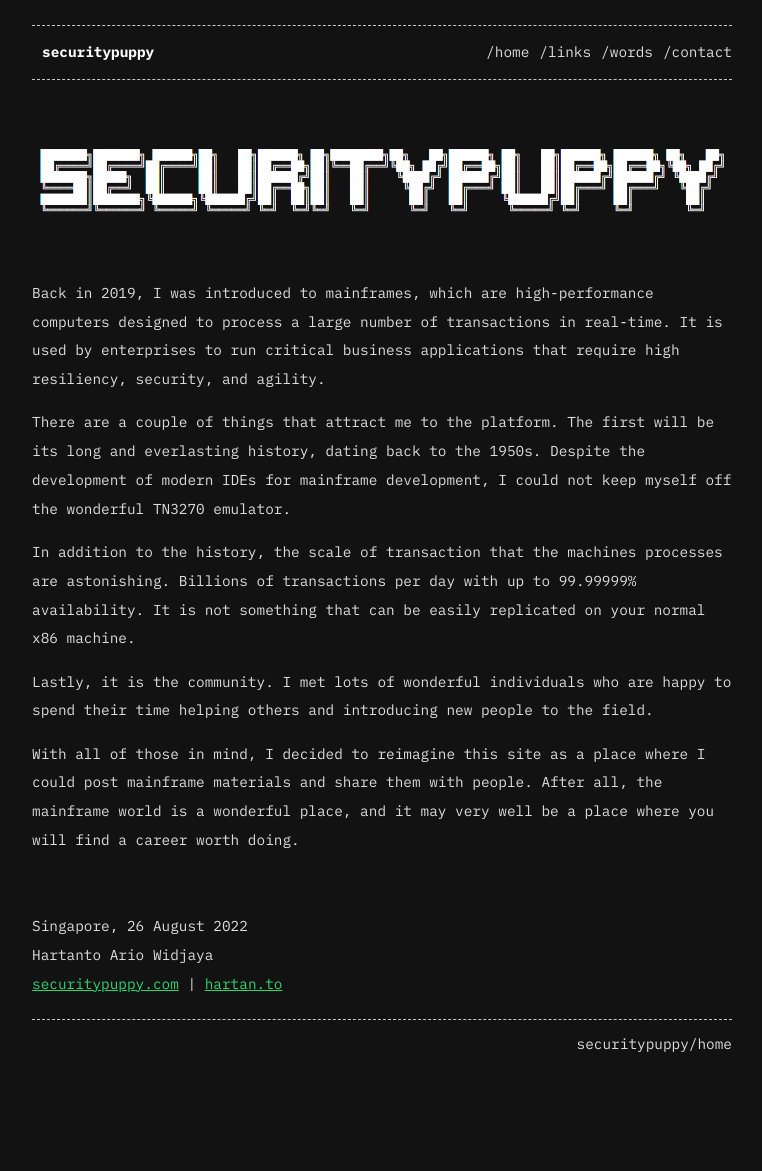
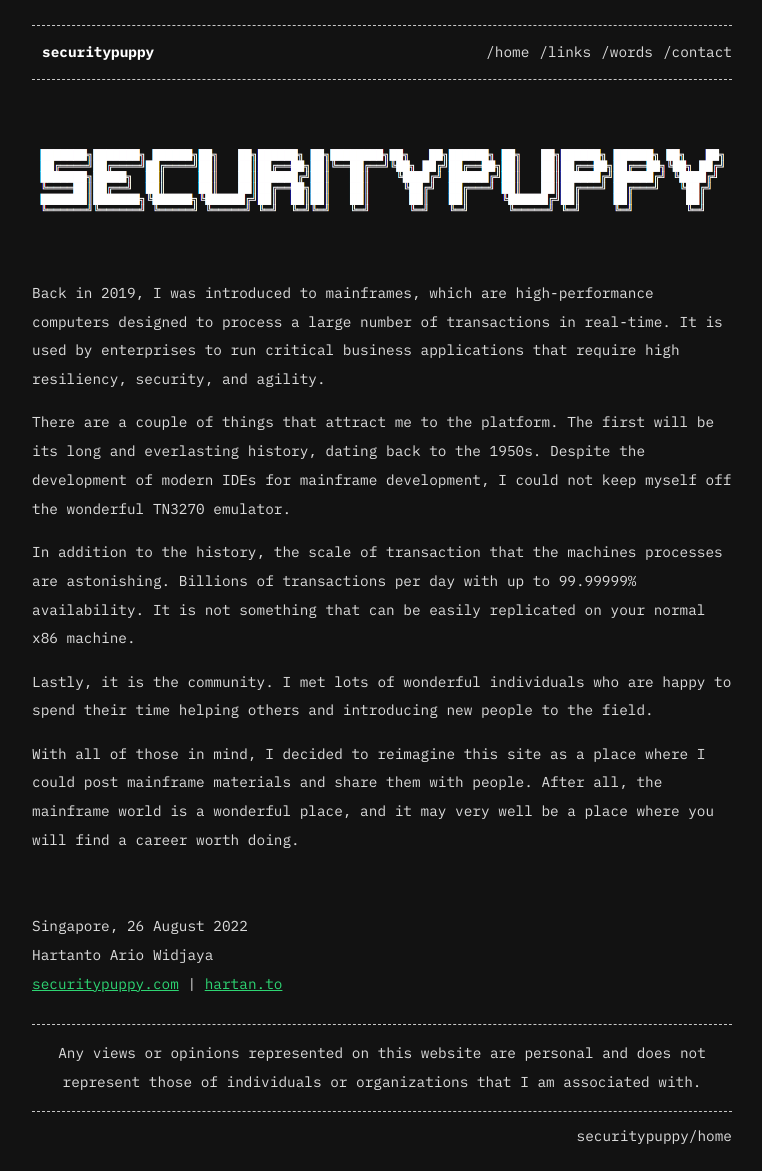
Before and after one commit to tanto259/securitypuppy, a Jekyll site: the page built from index.md, in a window 1280 px wide. Shown: the whole page, without its empty margins (258-1020 px from the left). Built offline with Jekyll 4.4.1, drawn with Linux system fonts in a browser that asks for light colours; before the commit the page ends 1078 px from its top, so only the background shows below that.

Commit message:
Add disclaimer to footer

```diff
--- a/_includes/footer.html
+++ b/_includes/footer.html
@@ -1,3 +1,9 @@
+<div class="disclaimer">
+
+  <p>Any views or opinions represented on this website are personal and does not represent those of individuals or organizations that I am associated with.</p>
+
+</div>
+
 <footer>
 
   {{ site.title }}{{ page.permalink_name }}
--- a/assets/css/main.scss
+++ b/assets/css/main.scss
@@ -52,9 +52,10 @@ b, strong { color: var(--main-color); }
 body.large { line-height: 2em; font-size: 1em; }
 
 /* LAYOUT */
+.disclaimer { border-top: dashed 1px rgba(219, 219, 219, 0.9); text-align: center; margin-top: 25px; }
 .container { margin-right: auto;  margin-left: auto; }
 p { word-wrap: break-word;  word-break: break-word;  white-space: pre-wrap; }
-footer { color: var(--text-color);  border-top: dashed 1px rgba(219, 219, 219, 0.9);  margin: 20px auto 15px;  padding-top: 10px;  text-align: right; }
+footer { color: var(--text-color);  border-top: dashed 1px rgba(219, 219, 219, 0.9);  margin: auto auto 15px;  padding-top: 10px;  text-align: right; }
 header { margin-top: 25px;  margin-bottom: 10px; }
 header p { text-align: left;  margin: 0; }
 footer { margin-bottom: 20px; }
```
